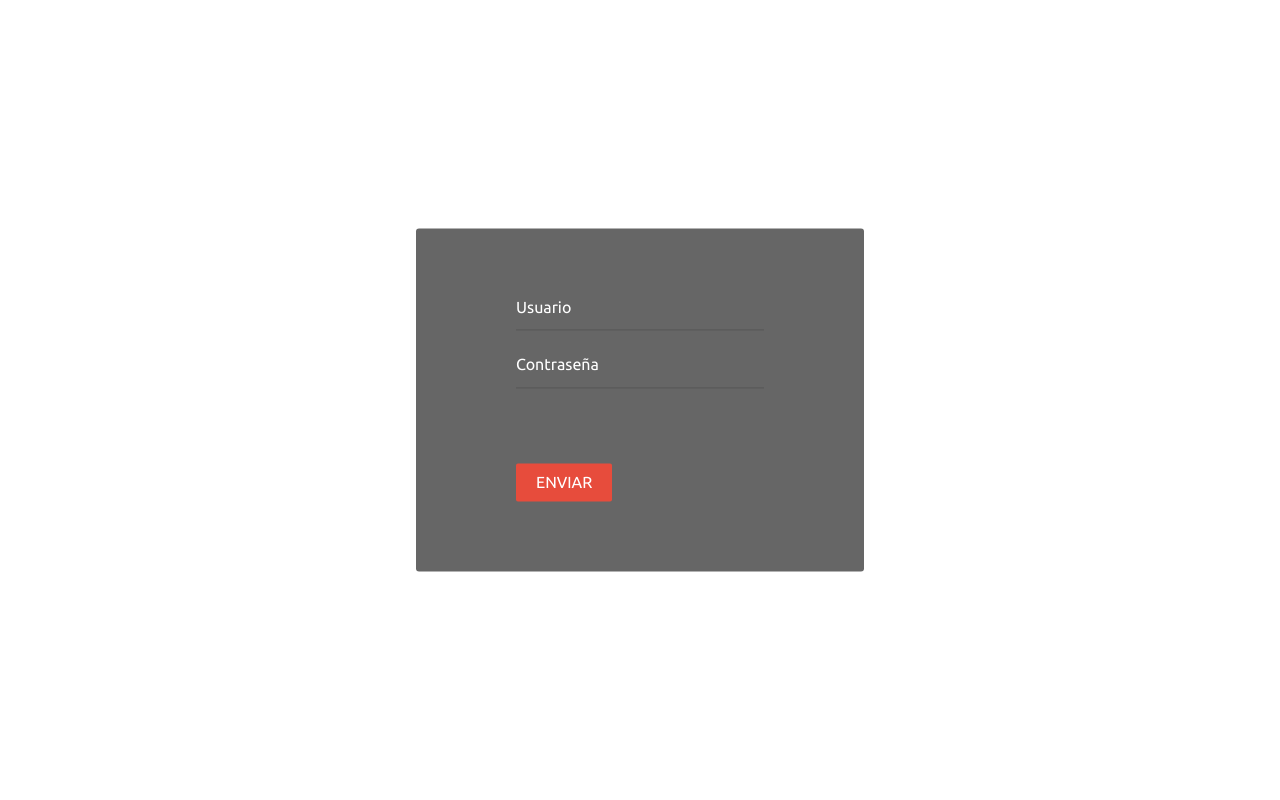
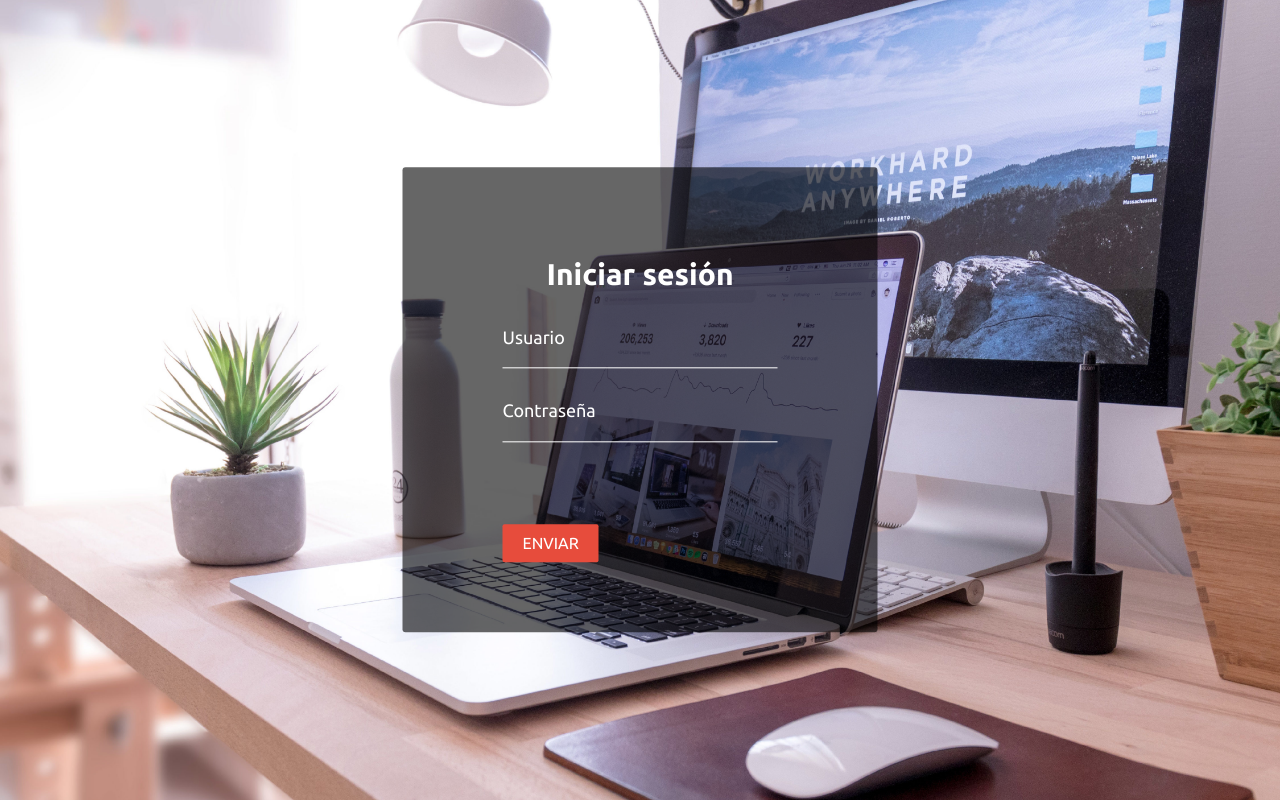
Before and after one commit to tyago343/portfolio, a React app: page /login in a window 1280 px wide. Built offline with nearby package versions, Linux system fonts and the light colour scheme.

Commit message:
Trabajo en la logica de peticiones y sagas

```diff
--- a/frontend/src/components/Input/style.js
+++ b/frontend/src/components/Input/style.js
@@ -2,16 +2,17 @@ import styled from "styled-components";
 
 export const Input = styled.input`
   border: 0;
-  border-bottom: 1px solid #555;
+  margin: 7px 0px;
+  border-bottom: 1px solid #fff;
   background: transparent;
   width: 100%;
   padding: 8px 0 5px 0;
-  font-size: 16px;
+  font-size: 18px;
   color: #fff;
   &:focus {
     ~ label {
       top: -12px;
-      font-size: 12px;
+      font-size: 15px;
     }
     border: none;
     outline: none;
@@ -22,13 +23,13 @@ export const Label = styled.label`
   position: absolute;
   top: 0px;
   left: 0px;
-  font-size: 16px;
+  font-size: 18px;
   color: #fff;
   pointer-event: none;
   transition: all 0.5s ease-in-out;
   &.label {
     top: -12px;
-    font-size: 12px;
+    font-size: 15px;
   }
 `;
 export const Wrapper = styled.div`
--- a/frontend/src/pages/Login/index.js
+++ b/frontend/src/pages/Login/index.js
@@ -4,7 +4,7 @@ import Input from "../../components/Input/index";
 import { useInput } from "../../components/Input/Input.hooks";
 import { connect } from "react-redux";
 import { crearUser } from "../../redux/sagas";
-import { Wrapper, Button } from "./style";
+import { Wrapper, Button, Form, H1 } from "./style";
 const LoginPage = props => {
   const fields = {
     userName: useInput(""),
@@ -26,7 +26,8 @@ const LoginPage = props => {
   };
   return (
     <Wrapper>
-      <form>
+      <Form>
+        <H1>Iniciar sesión</H1>
         <Input
           type="text"
           name="userName"
@@ -46,7 +47,7 @@ const LoginPage = props => {
         <Button type="button" className="btn" onClick={onSubmit}>
           Enviar
         </Button>
-      </form>
+      </Form>
     </Wrapper>
   );
 };
--- a/frontend/src/pages/Login/style.js
+++ b/frontend/src/pages/Login/style.js
@@ -1,13 +1,12 @@
 import styled from "styled-components";
-
+import img from "./images/signup-bg.jpg";
 export const Wrapper = styled.div`
-  position: absolute;
-  left: 50%;
-  top: 50%;
-  transform: translate(-50%, -50%);
-  background-color: rgba(0, 0, 0, 0.6);
-  border-radius: 3px;
-  padding: 70px 100px;
+  background-image: url(${img});
+  background-position: center;
+  background-origin: content-box;
+  background-repeat: no-repeat;
+  background-size: cover;
+  min-height: 100vh;
 `;
 export const Button = styled.button`
   color: #fff;
@@ -22,3 +21,18 @@ export const Button = styled.button`
   cursor: pointer;
   position: relative;
 `;
+export const Form = styled.form`
+  position: absolute;
+  left: 50%;
+  top: 50%;
+  transform: translate(-50%, -50%);
+  background-color: rgba(0, 0, 0, 0.6);
+  border-radius: 3px;
+  padding: 70px 100px;
+`;
+export const H1 = styled.h1`
+  font-size: 30px;
+  color: #fff;
+  margin-bottom: 35px;
+  text-align: center;
+`;
--- a/frontend/src/pages/Signup/index.js
+++ b/frontend/src/pages/Signup/index.js
@@ -3,8 +3,8 @@ import propTypes from "prop-types";
 import Input from "../../components/Input/index";
 import { useInput } from "../../components/Input/Input.hooks";
 import { connect } from "react-redux";
-import { createUser } from "../../redux/sagas";
-import { Wrapper, Button, Form } from "./style";
+import { createUser } from "../../redux/actions/user";
+import { Wrapper, Button, Form, H1 } from "./style";
 const SignupPage = props => {
   const firstName = useInput("");
   const lastName = useInput("");
@@ -30,7 +30,7 @@ const SignupPage = props => {
   const onSubmit = () => {
     if (validateForm()) {
       const formvalues = returnValues();
-      props.submitUser(formvalues);
+      props.onCreateUser(formvalues);
     } else {
       console.log("faltan campos amigo");
     }
@@ -38,6 +38,7 @@ const SignupPage = props => {
   return (
     <Wrapper>
       <Form>
+        <H1>Registrate</H1>
         <Input
           type="text"
           name="firstName"
@@ -94,7 +95,7 @@ const SignupPage = props => {
   );
 };
 SignupPage.propTypes = {
-  submitUser: propTypes.func
+  onCreateUser: propTypes.func
 };
 const mapDispatchToProps = dispatch => ({
   onCreateUser: user => {
--- a/frontend/src/pages/Signup/style.js
+++ b/frontend/src/pages/Signup/style.js
@@ -7,7 +7,6 @@ export const Wrapper = styled.div`
   background-repeat: no-repeat;
   background-size: cover;
   min-height: 100vh;
-  font-family: "Noto Sans", sans-serif;
 `;
 export const Button = styled.button`
   color: #fff;
@@ -31,3 +30,9 @@ export const Form = styled.form`
   border-radius: 3px;
   padding: 70px 100px;
 `;
+export const H1 = styled.h1`
+  font-size: 30px;
+  color: #fff;
+  margin-bottom: 35px;
+  text-align: center;
+`;
--- a/frontend/src/redux/actions/user.js
+++ b/frontend/src/redux/actions/user.js
@@ -2,5 +2,9 @@ import { userType } from "../types";
 
 export const createUser = user => ({
   type: userType.CREATE_USER,
-  user
+  payload: user
 });
+export const userToReducer = user => ({
+  type: userType.USER_TO_REDUCER,
+  payload: user
+});
--- a/frontend/src/redux/reducers/index.js
+++ b/frontend/src/redux/reducers/index.js
@@ -1 +1,6 @@
-export default () => {};
+import { combineReducers } from "redux";
+import userReducer from "./user";
+
+export default combineReducers({
+  user: userReducer
+});
--- /dev/null
+++ b/frontend/src/redux/reducers/user.js
@@ -0,0 +1,10 @@
+import { userType } from "../types";
+
+export default (initialState = {}, action) => {
+  switch (action.type) {
+    case userType.USER_TO_REDUCER:
+      return Object.assign({}, initialState, action.payload);
+    default:
+      return initialState;
+  }
+};
--- a/frontend/src/redux/sagas/user.js
+++ b/frontend/src/redux/sagas/user.js
@@ -1,9 +1,14 @@
 import axios from "axios";
-import { call } from "redux-saga/effects";
+import { call, put } from "redux-saga/effects";
+import { userToReducer } from "../actions/user";
 export function* sagaCreateUser(action) {
   try {
-    const newUser = yield call(axios.post("/api/user/", action.user));
-    console.log(newUser);
+    const response = yield call(() => axios.post("/api/user/", action.payload));
+    if (response) {
+      yield put(userToReducer({ ...response.data.data }));
+    } else {
+      console.log("sarasa");
+    }
   } catch (e) {
     console.log(e);
   }
--- a/frontend/src/redux/types.js
+++ b/frontend/src/redux/types.js
@@ -1,3 +1,4 @@
 export const userType = {
-  CREATE_USER: "CREATE_USER"
+  CREATE_USER: "CREATE_USER",
+  USER_TO_REDUCER: "USER_TO_REDUCER"
 };
--- a/public/index.css
+++ b/public/index.css
@@ -22,7 +22,6 @@
 
   body {
     margin: 0;
-    font-family: 'Ubuntu';
   }
 
   /**
--- a/public/styles.css
+++ b/public/styles.css
@@ -0,0 +1,3 @@
+body{
+    font-family: 'Ubuntu';
+}
```
Also changed, not shown: frontend/src/pages/Login/images/signup-bg.jpg (added).
